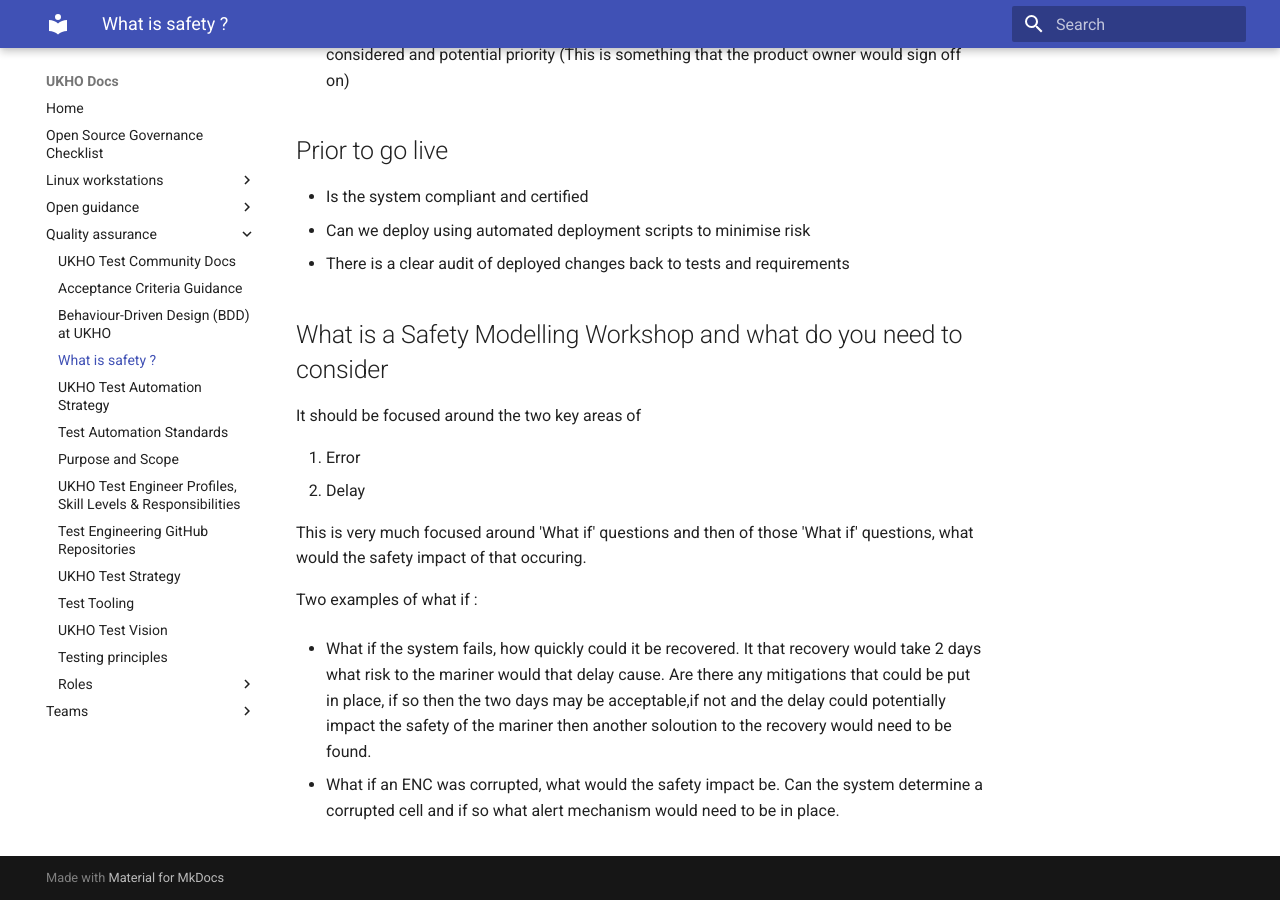
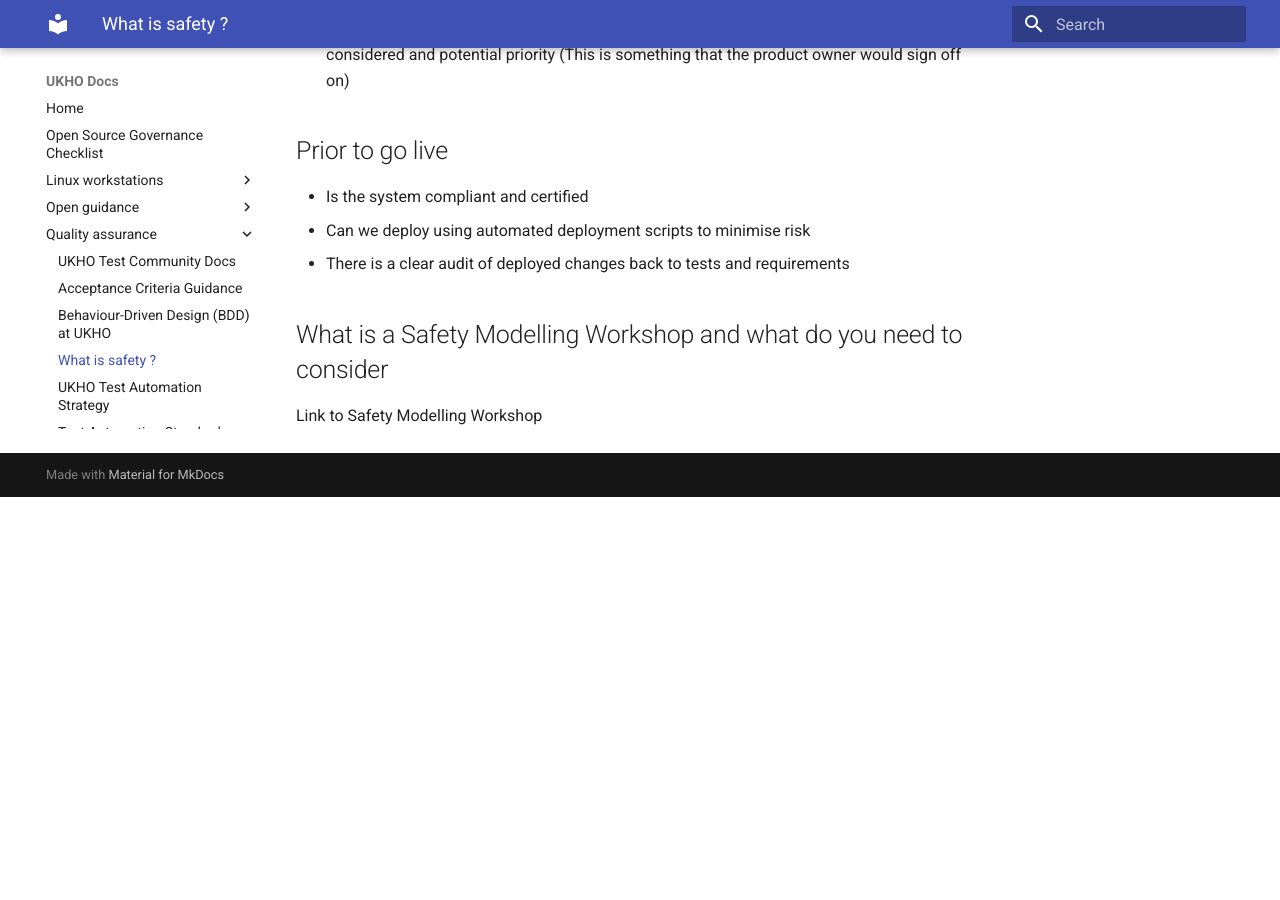
Before and after one commit to UKHO/docs, an MkDocs documentation site: the page built from docs/quality-assurance/safety-assurance.md, in a window 1280 px wide and 900 px high, scrolled down 2855 px. Built offline with MkDocs 1.6.1 and Material for MkDocs 9.7.7, drawn with Linux system fonts in a browser that asks for light colours; after the commit the page ends 3352 px from its top, so only the background shows below that.

Commit message:
Update safety-assurance.md

```diff
--- a/docs/quality-assurance/safety-assurance.md
+++ b/docs/quality-assurance/safety-assurance.md
@@ -86,18 +86,4 @@ The aim of considering these at a high level initially will help potentially the
 
 ## What is a Safety Modelling Workshop and what do you need to consider
 
-It should be focused around the two key areas of
-
-1. Error
-2. Delay
-
-This is very much focused around 'What if' questions and then of those 'What if' questions, what would the safety impact of that occuring.
-
-Two examples of what if :
-
-* What if the system fails, how quickly could it be recovered. It that recovery would take 2 days what risk to the mariner would that
- delay cause. Are there any mitigations that could be put in place, if so then the two days may be acceptable,if not and the delay could
- potentially impact the safety of the mariner then another soloution to the recovery would need to be found.
-
- * What if an ENC was corrupted, what would the safety impact be. Can the system determine a corrupted cell and if so what alert
-   mechanism would need to be in place.
+Link to Safety Modelling Workshop
```
